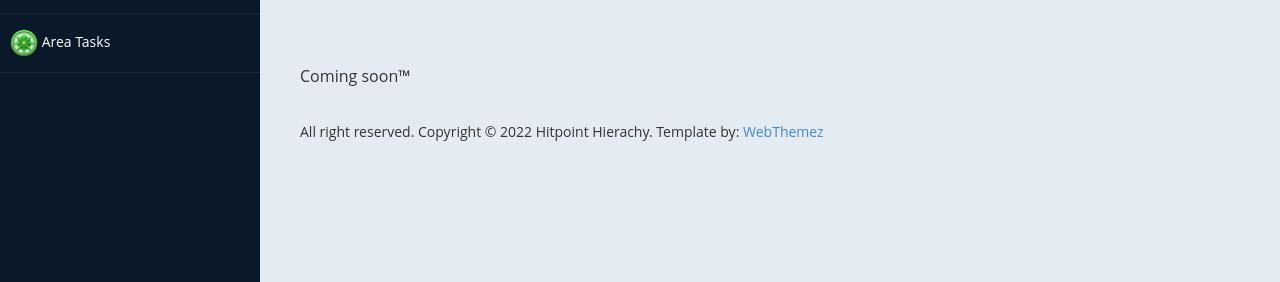
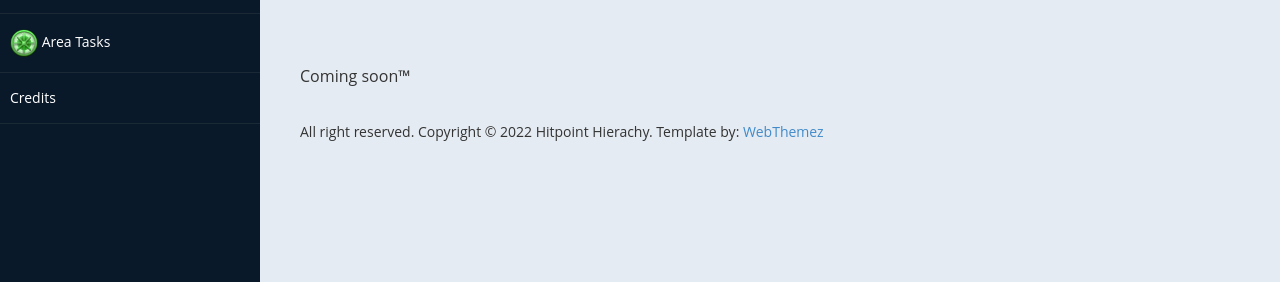
Before and after one commit to TastyRomeo/10HP-Guide, a Jekyll site: the page built from index.html, in a window 1280 px wide. Shown: the part 156-438 px from the top of the page. Built offline with Jekyll 4.4.1, drawn with Linux system fonts in a browser that asks for light colours; nearby versions of some CDN libraries.

Commit message:
Update sidebar.html

```diff
--- a/_includes/sidebar.html
+++ b/_includes/sidebar.html
@@ -16,7 +16,13 @@
           <img src="img/areatasks.png" alt=""/>
           Area Tasks
         </a>
-      </li><!--
+      </li>
+      <li>
+        <a href="areatasks">
+          Credits
+        </a>
+      </li>
+      <!--
       <li>
         <a href="tab-panel.html"><i class="fa fa-qrcode"></i> Tabs & Panels</a>
       </li>
```
